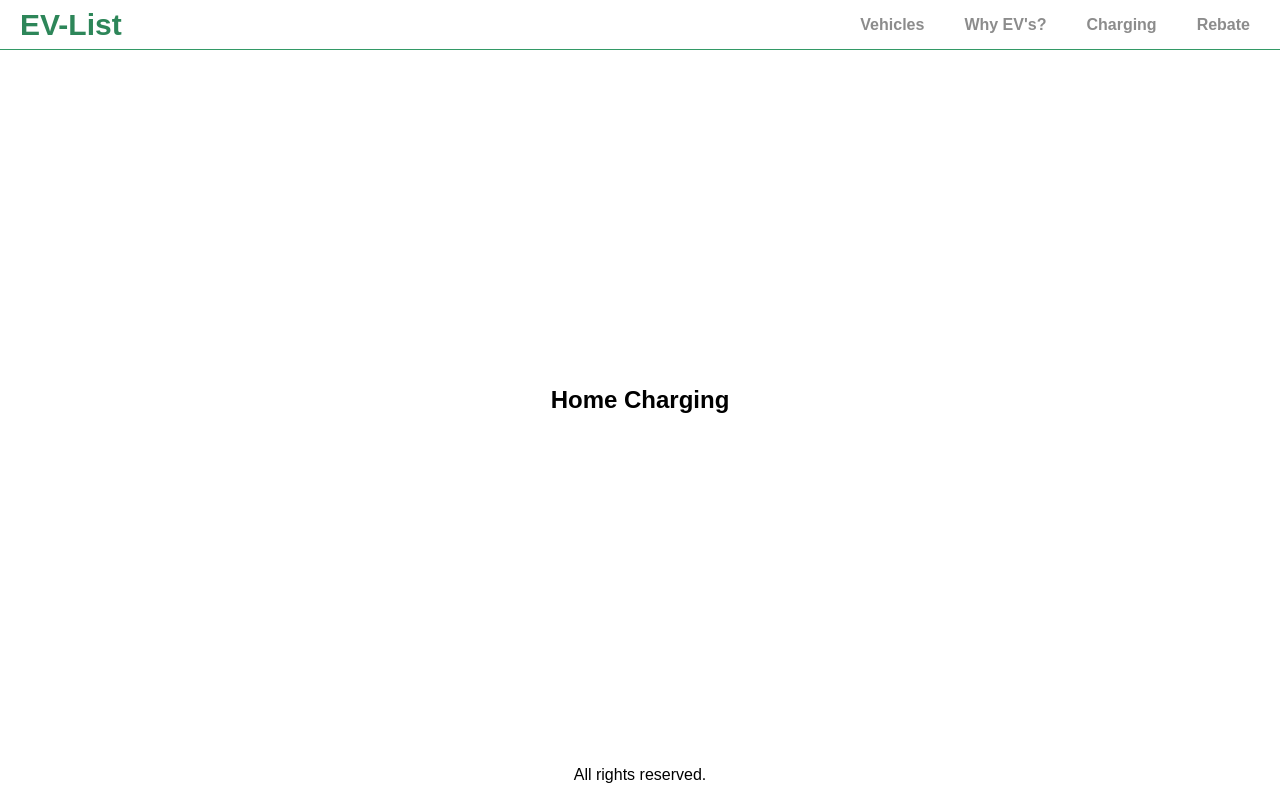
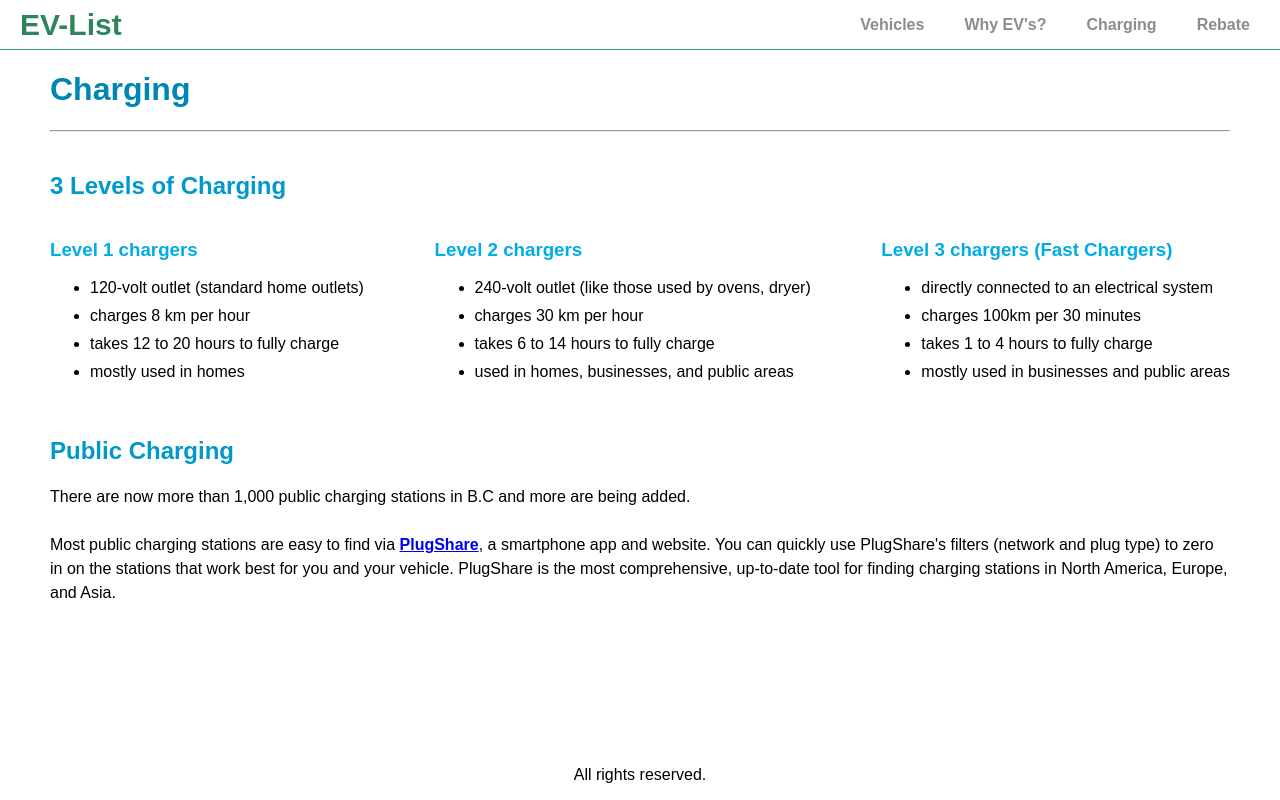
Before and after one commit to danwan754/evlist, a React (Create React App) app in the folder client/: page /charging in a window 1280 px wide. Built offline with nearby package versions, Linux system fonts and the light colour scheme.

Commit message:
Add content in Charging screen

```diff
--- a/client/src/css/info.css
+++ b/client/src/css/info.css
@@ -10,8 +10,12 @@
 .info-container h2 {
     color: #0099cc;
 }
+.info-container h3 {
+    color: #00ace6;
+}
 .info-container section {
     margin: 4rem 0 4rem 0;
+    width: 100%;
 }
 .info-container footer {
     font-size: 1.2rem;
@@ -20,3 +24,11 @@ hr {
     height: .2rem;
     background-color: #0086b3;
 }
+
+.inline-lists {
+    display: flex;
+    justify-content: space-between;
+}
+.list-container li {
+    margin: 1rem 0 1rem 0;
+}
--- a/client/src/index.css
+++ b/client/src/index.css
@@ -53,9 +53,9 @@ main {
   grid-area: "main";
 }
 .main-container {
-  display: flex;
+  /* display: flex;
   align-items: center;
-  justify-content: center;
+  justify-content: center; */
   height: 100%;
 }
 footer {
@@ -81,6 +81,11 @@ footer {
 
 .home-container {
   /* border: solid 1px red; */
+  display: flex;
+  flex-direction: column;
+  align-items: center;
+  justify-content: center;
+  height: 100%;
 }
 .top-card-collection {
   display: flex;
--- a/client/src/screens/ChargingScreen.js
+++ b/client/src/screens/ChargingScreen.js
@@ -2,13 +2,61 @@ import React from 'react';
 
 function ChargingScreen(props) {
     return (
-        <div>
+        <div className="info-container">
+            <h1>
+                Charging
+            </h1>
+            <hr />
             <section>
                 <h2>
-                    Home Charging
+                    3 Levels of Charging
+                </h2>
+                <div className="inline-lists">
+                    <div className="list-container">
+                        <h3>
+                            Level 1 chargers
+                        </h3>
+                        <ul>
+                            <li>120-volt outlet (standard home outlets)</li>
+                            <li>charges 8 km per hour</li>
+                            <li>takes 12 to 20 hours to fully charge</li>
+                            <li>mostly used in homes</li>
+                        </ul>
+                    </div>
+                    <div className="list-container">
+                        <h3>
+                            Level 2 chargers
+                        </h3>
+                        <ul>
+                            <li>240-volt outlet (like those used by ovens, dryer)</li>
+                            <li>charges 30 km per hour</li>
+                            <li>takes 6 to 14 hours to fully charge</li>
+                            <li>used in homes, businesses, and public areas</li>
+                        </ul>
+                    </div>
+                    <div className="list-container">
+                        <h3>
+                            Level 3 chargers (Fast Chargers)
+                        </h3>
+                        <ul>
+                            <li>directly connected to an electrical system</li>
+                            <li>charges 100km per 30 minutes</li>
+                            <li>takes 1 to 4 hours to fully charge</li>
+                            <li>mostly used in businesses and public areas</li>
+                        </ul>
+                    </div>
+                </div>
+            </section>
+            <section>
+                <h2>
+                    Public Charging
                 </h2>
                 <p>
-
+                    There are now more than 1,000 public charging stations in B.C and more are being added.
+                    <br/><br/>
+                    Most public charging stations are easy to find via&nbsp;
+                    <a href="https://www.plugshare.com/" target="_blank" rel="noreferrer"><b>PlugShare</b></a>, a smartphone app and website. You can quickly use PlugShare's filters (network and plug type) to zero in on the stations that work best for you and your vehicle.
+                    PlugShare is the most comprehensive, up-to-date tool for finding charging stations in North America, Europe, and Asia.
                 </p>
             </section>
         </div>
```
